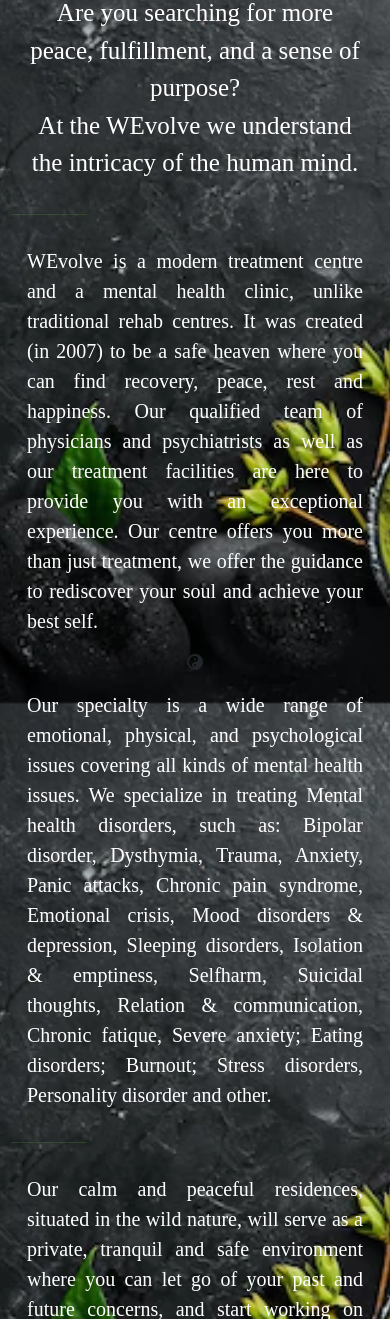
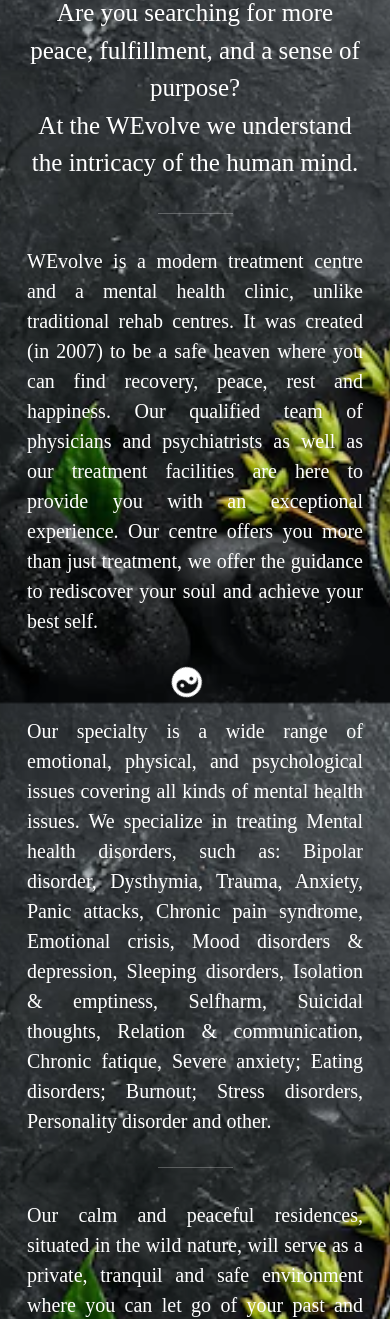
Before and after one commit to annatolchynska/WEvolve, a Django app: page /about.html in a window 390 px wide. Shown: the part 181-1500 px from the top of the page. Run offline with Django 3.2, Linux system fonts and the light colour scheme; some libraries are stand-ins or nearby versions; some web fonts are replaced.

Commit message:
Fix error with styling of templates.

```diff
--- a/static/css/about.css
+++ b/static/css/about.css
@@ -206,8 +206,9 @@
 .block-divider {
 
     width: 250px;
-    height: 1px;
-    background-color: rgb(94, 155, 58);
+   height: 2px;
+    color:white;
+    margin-left: 40%;
 
 }
 
--- a/static/css/contact.css
+++ b/static/css/contact.css
@@ -118,8 +118,8 @@
 
 .footer {
 
-    background-color: rgba(170, 240, 209, 0.3);
-    color: #4B0082;
+    background-color: rgba(132, 247, 195, 0.3);
+    color: #051a00;
     margin: 0;
     padding: 0;
 
--- a/templates/about.html
+++ b/templates/about.html
@@ -41,7 +41,7 @@
                         your best
                         self.</p>
                     <!--rotating icon-->
-                    <span> <i class="fa-solid fa-yin-yang"></i></span>
+                    <span> <i class="fa-solid fa-yin-yang" id="icon"></i></span>
                     <p class="lead">Our specialty is a wide range of emotional, physical, and
                         psychological issues covering all
                         kinds
--- a/templates/contact.html
+++ b/templates/contact.html
@@ -35,8 +35,8 @@
     </div>
 </div>
 
-<!-- Footer -
+<!-- Footer -->
 <footer class="footer mt-auto py-3 dark-bg">
     <p class="m-0 text-center">Hanna Tolchynska &#169 2023</p>
-</footer>-->
+</footer>
 {%endblock%}
```
Also changed, not shown: static/css/holistic-health.css (+34 -1 lines), templates/index.html (line endings or trailing spaces).
